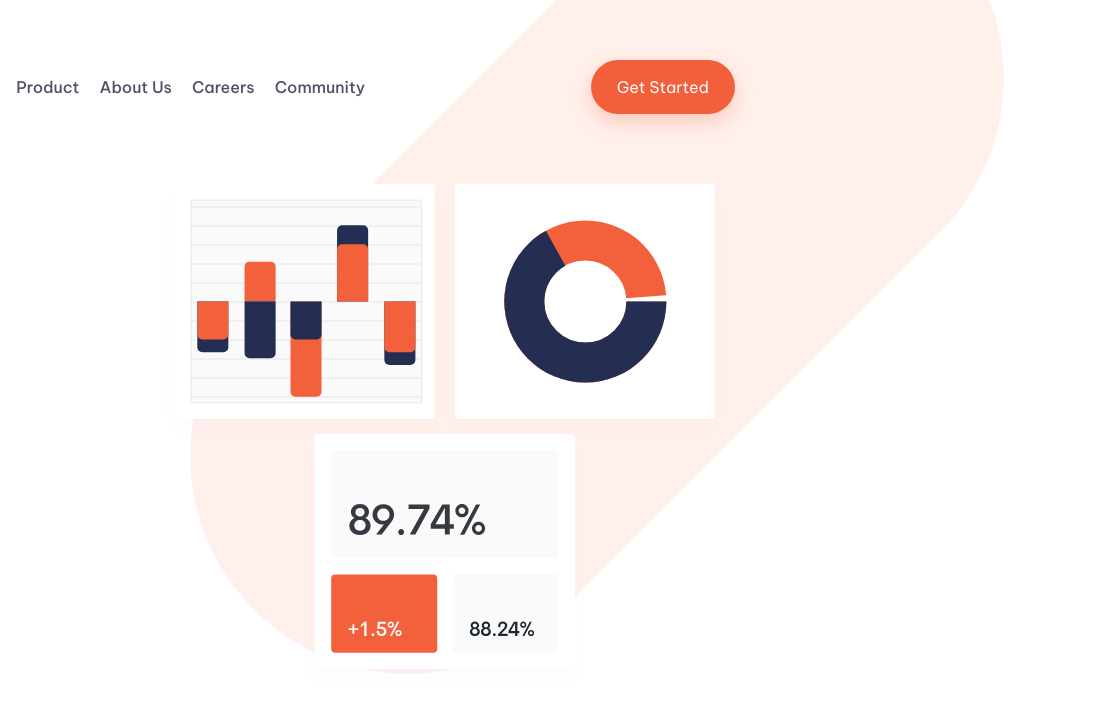
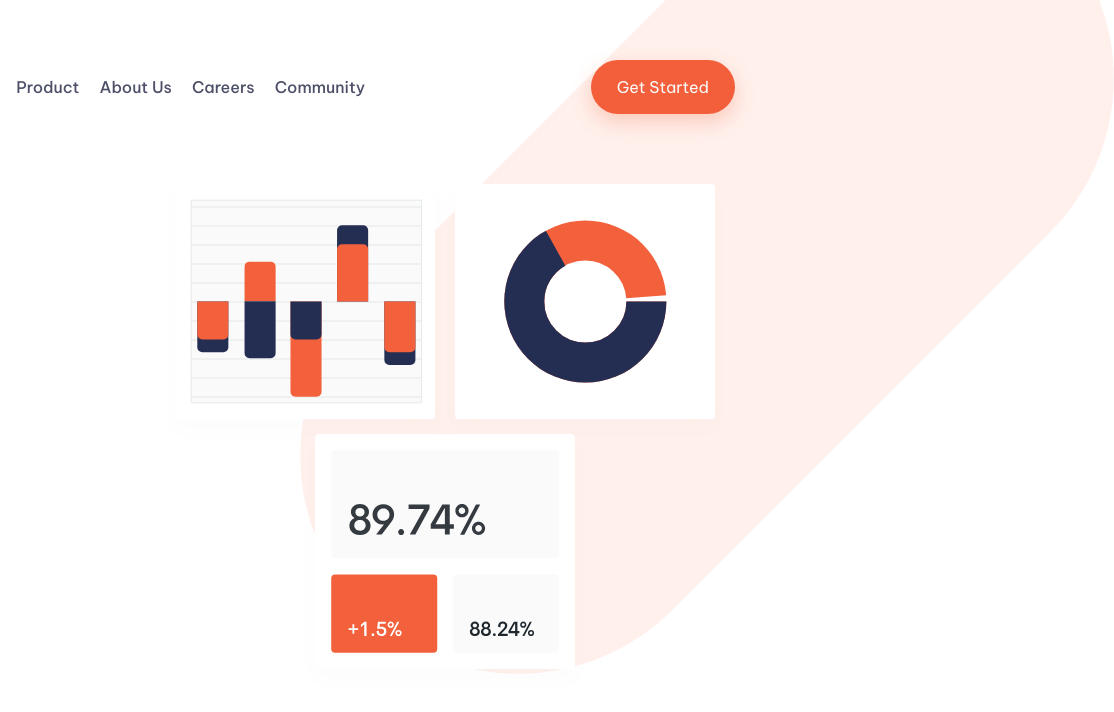
Before and after one commit to OmarKh006/manage-responive-landing-page, a plain HTML site: page index.html in a window 1280 px wide. Shown: the full height of the page, 500-1614 px from the left, 1114 px wide, since content can reach past the window. Drawn offline with Linux system fonts and the light colour scheme.

Commit message:
fixing small bug

```diff
--- a/components/_global.scss
+++ b/components/_global.scss
@@ -16,18 +16,18 @@ body {
   border: 0;
 }
 
+.img-1 {
+  fill: var(--color-orange-50);
+  position: absolute;
+  top: -14rem;
+  left: 80rem;
+  z-index: -2;
+}
+
 .wrapper {
   margin: 0 auto;
   max-width: calc(var(--container-width) + calc(var(--gutter) * 2));
   padding-inline: var(--gutter);
-}
-
-.img-1 {
-  fill: var(--color-orange-50);
-  position: absolute;
-  top: -14rem;
-  left: 69rem;
-  z-index: -2;
 }
 
 .button {
```
Also changed, not shown: styles/style.css, 1 other file.
